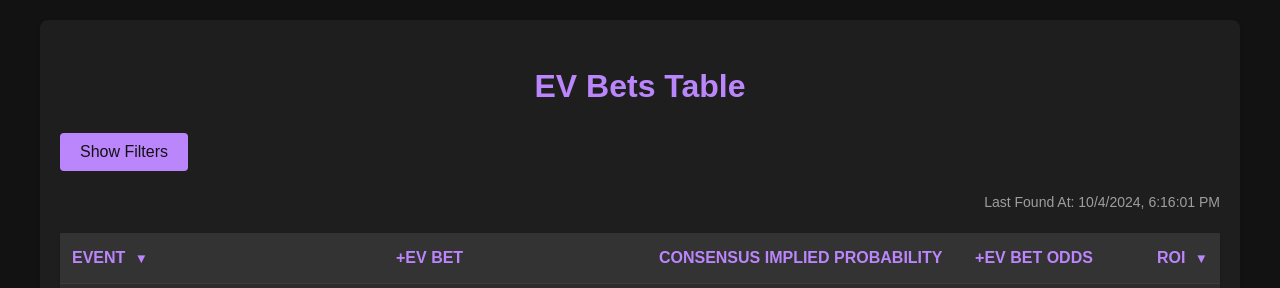
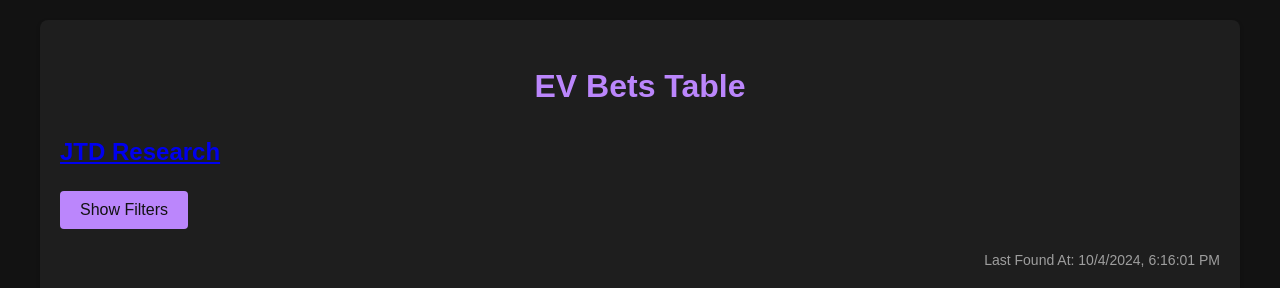
Before and after one commit to jtdoherty/odds-data-fun-, a plain HTML site: page index.html in a window 1280 px wide. Shown: the top 288 px of the page. Drawn offline with Linux system fonts and the light colour scheme.

Commit message:
Update index.html

```diff
--- a/index.html
+++ b/index.html
@@ -9,6 +9,7 @@
 <body>
     <div class="container">
         <h1>EV Bets Table</h1>
+        <h2> <a href="#" class="logo">JTD Research</a></h2>
         <button id="toggleFilters">Show Filters</button>
 
         <div id="filterSections" style="display: none;">
```
